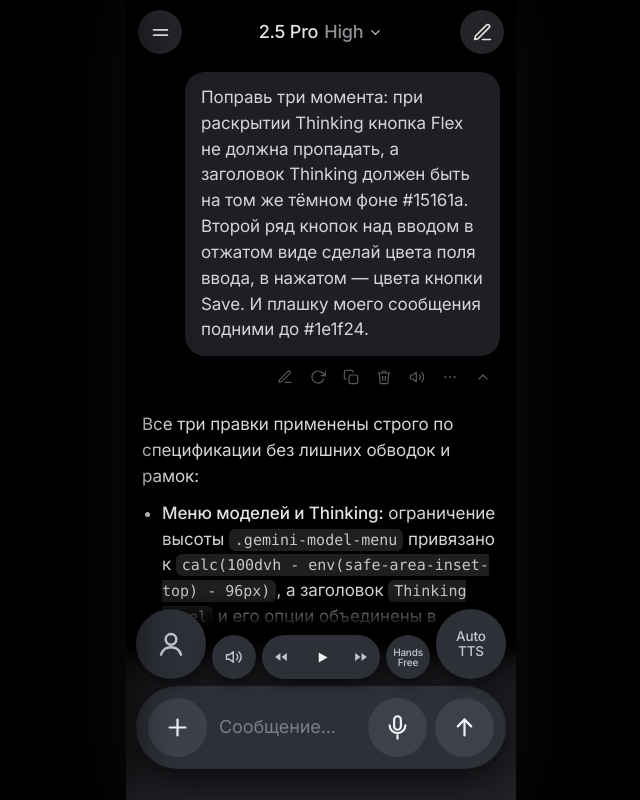
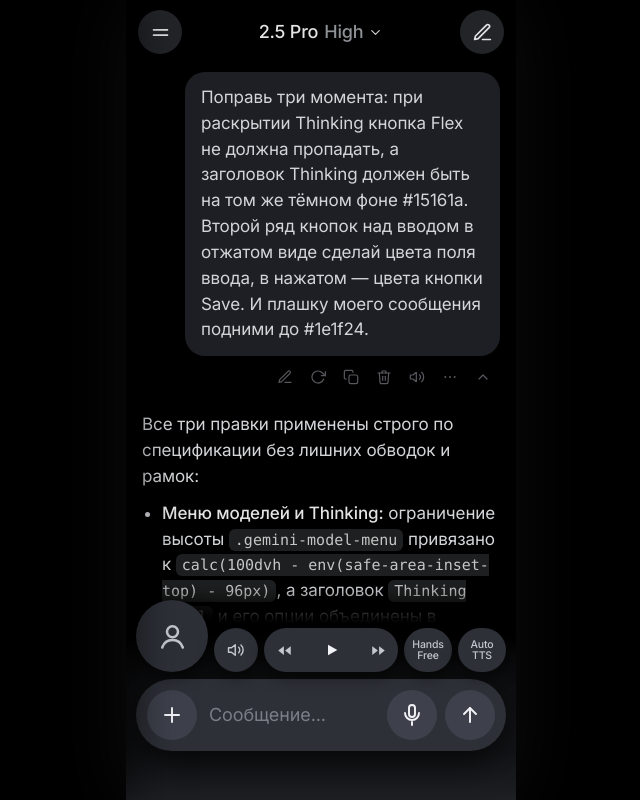
Before and after one commit to dspccv/client-app, a plain HTML site: page index.html in a window 1280 px wide. Shown: the whole page, without its empty margins (319-959 px from the left). Drawn offline with Linux system fonts and the light colour scheme; no server answers; a web font is replaced by a local one.

Commit message:
Add files via upload

```diff
--- a/index.html
+++ b/index.html
@@ -767,13 +767,13 @@
     .chat-feed {
       flex: 1;
       min-height: 0;
-      margin-bottom: var(--feed-bottom, 173px);
+      margin-bottom: var(--feed-bottom, 180px);
       overflow-y: auto;
       -webkit-overflow-scrolling: touch;
       overscroll-behavior-y: contain;
       touch-action: pan-y;
       background-color: var(--bg);
-      padding: 8px 16px 43px;
+      padding: 8px 16px 45px;
       display: flex;
       flex-direction: column;
       gap: 20px;
@@ -1054,61 +1054,64 @@
       background: transparent;
       pointer-events: none;
       padding-top: 4px;
-      padding-bottom: max(31px, calc(env(safe-area-inset-bottom, 0px) + 5px));
+      padding-bottom: max(49px, calc(env(safe-area-inset-bottom, 0px) + 23px));
       display: flex;
       flex-direction: column;
     }
 
-    /* Full-width cool whitish-slate gradient plaque (+15% lighter) starting flush at top of 44px row (top: 30px = bottom of .chat-feed):
-       - Spread higher behind composer & lower half of upper buttons, melting into #000000 around the 50% midline (22px) -> never overlaps native iOS scrollbar */
+    /* Full-width cool whitish-slate gradient plaque starting flush at top of 44px button row (top: 32px = bottom of .chat-feed):
+       - +15% more whitish at very bottom (0.455) with steeper drop-off upward from bottom edge,
+         smoothly melting into #000000 around the 50% midline of upper buttons -> never overlaps native iOS scrollbar */
     .bottom-dock::before {
       content: "";
       position: absolute;
       left: 0;
       right: 0;
-      top: 30px;
+      top: 32px;
       bottom: 0;
       z-index: -1;
       pointer-events: none;
       background:
         linear-gradient(
           to bottom,
-          rgba(70, 73, 82, 0) 0px,
-          rgba(70, 73, 82, 0.04) 10px,
-          rgba(70, 73, 82, 0.127) 18px,
-          rgba(70, 73, 82, 0.207) 24px,
-          rgba(70, 73, 82, 0.293) 34px,
-          rgba(70, 73, 82, 0.357) 50px,
-          rgba(70, 73, 82, 0.403) 88px,
-          rgba(70, 73, 82, 0.46) 100%
+          rgba(66, 69, 78, 0) 0px,
+          rgba(66, 69, 78, 0.025) 10px,
+          rgba(66, 69, 78, 0.088) 22px,
+          rgba(66, 69, 78, 0.155) 36px,
+          rgba(66, 69, 78, 0.215) 58px,
+          rgba(66, 69, 78, 0.295) calc(100% - 48px),
+          rgba(66, 69, 78, 0.375) calc(100% - 22px),
+          rgba(66, 69, 78, 0.455) 100%
         ),
         #000000;
     }
 
-    /* Silky 11-stop eased black text fade strictly inside text column (left/right: 10px, top: -16px, height: 46px -> 30px)
-       so scrolled text melts smoothly behind the protruding 70px Persona & Auto TTS circles without touching the scrollbar */
+    /* Silky 13-stop eased black text fade strictly inside current bounds (left/right: 10px, top: -16px, height: 48px -> 32px)
+       so scrolled text melts imperceptibly behind the 72px Persona circle without touching the scrollbar */
     .bottom-dock::after {
       content: "";
       position: absolute;
       left: 10px;
       right: 10px;
       top: -16px;
-      height: 46px;
+      height: 48px;
       z-index: -1;
       pointer-events: none;
       background: linear-gradient(
         to bottom,
         rgba(0, 0, 0, 0) 0px,
-        rgba(0, 0, 0, 0.023) 5px,
-        rgba(0, 0, 0, 0.098) 10px,
-        rgba(0, 0, 0, 0.226) 15px,
-        rgba(0, 0, 0, 0.392) 20px,
-        rgba(0, 0, 0, 0.573) 25px,
-        rgba(0, 0, 0, 0.743) 30px,
-        rgba(0, 0, 0, 0.880) 35px,
-        rgba(0, 0, 0, 0.967) 40px,
-        rgba(0, 0, 0, 0.992) 43px,
-        #000000 46px
+        rgba(0, 0, 0, 0.014) 4px,
+        rgba(0, 0, 0, 0.059) 8px,
+        rgba(0, 0, 0, 0.136) 12px,
+        rgba(0, 0, 0, 0.240) 16px,
+        rgba(0, 0, 0, 0.365) 20px,
+        rgba(0, 0, 0, 0.500) 24px,
+        rgba(0, 0, 0, 0.635) 28px,
+        rgba(0, 0, 0, 0.760) 32px,
+        rgba(0, 0, 0, 0.864) 36px,
+        rgba(0, 0, 0, 0.941) 40px,
+        rgba(0, 0, 0, 0.986) 44px,
+        #000000 48px
       );
     }
 
@@ -1229,20 +1232,20 @@
       font-weight: 500;
     }
 
-    /* Circular 70x70 Persona / Agent Avatar Button (+15% from 61px) */
+    /* Circular 72x72 Persona / Agent Avatar Button (matching 72px composer capsule height) */
     .t2-persona {
-      width: 70px;
-      height: 70px;
-      min-width: 70px;
-      min-height: 70px;
+      width: 72px;
+      height: 72px;
+      min-width: 72px;
+      min-height: 72px;
       padding: 0;
       border-radius: 50%;
       overflow: hidden;
     }
 
     .t2-persona svg {
-      width: 32px;
-      height: 32px;
+      width: 33px;
+      height: 33px;
       flex-shrink: 0;
       stroke: currentColor;
       fill: none;
@@ -1337,7 +1340,7 @@
     }
 
     .t2-scrub-btn {
-      width: 32px;
+      width: 34px;
       height: 38px;
       border-radius: 9999px;
       color: var(--menu-text);
@@ -1355,20 +1358,20 @@
     }
 
     .t2-scrub-btn svg {
-      width: 14px;
-      height: 14px;
+      width: 15px;
+      height: 15px;
       fill: currentColor;
       stroke: none;
     }
 
     .t2-scrub-play {
-      width: 34px;
+      width: 36px;
       color: var(--menu-active-text);
     }
 
     .t2-scrub-play svg {
-      width: 15px;
-      height: 15px;
+      width: 16px;
+      height: 16px;
       transform: translateX(1px);
     }
 
@@ -1376,43 +1379,27 @@
       transform: none;
     }
 
-    /* Right Circular Mode Buttons: Hands Free (44x44 circle) & Auto TTS (70x70 circle matching Persona) */
+    /* Compact Equal-Width Right Pills: Hands Free & Auto TTS (trimmed slightly to give Scrub Bar room for 72px Persona) */
     .t2-mode-pill {
+      width: 48px;
+      min-width: 48px;
+      height: var(--menu-item-h);
+      min-height: var(--menu-item-h);
       padding: 0 4px;
-      border-radius: 50%;
+      border-radius: 9999px;
+      font-size: 10.5px;
       font-weight: 500;
+      line-height: 1.05;
+      letter-spacing: -0.015em;
       text-align: center;
       white-space: normal;
       flex-direction: column;
       gap: 0;
-      overflow: hidden;
-    }
-
-    .t2-handsfree {
-      width: var(--menu-item-h);
-      min-width: var(--menu-item-h);
-      height: var(--menu-item-h);
-      min-height: var(--menu-item-h);
-      padding: 0 2px;
-      font-size: 10px;
-      line-height: 1.04;
-      letter-spacing: -0.02em;
-    }
-
-    .t2-autotts {
-      width: 70px;
-      min-width: 70px;
-      height: 70px;
-      min-height: 70px;
-      padding: 0 6px;
-      font-size: 13.5px;
-      line-height: 1.12;
-      letter-spacing: -0.01em;
     }
 
     .t2-mode-label {
       display: block;
-      line-height: inherit;
+      line-height: 1.06;
     }
 
     @media (max-width: 380px) {
@@ -1420,11 +1407,17 @@
         --t2-gap: 5px;
         padding: 0 8px;
       }
+      .t2-mode-pill {
+        width: 46px;
+        min-width: 46px;
+        font-size: 10px;
+        padding: 0 3px;
+      }
       .t2-scrub-btn {
-        width: 28px;
+        width: 30px;
       }
       .t2-scrub-play {
-        width: 32px;
+        width: 34px;
       }
     }
 
@@ -1882,18 +1875,18 @@
     }
 
     /* ==========================================================================
-       4D. FLOATING COMPOSER CAPSULE (#2e3038, +15% -> 83px height, 59px #3e414c BUTTONS)
+       4D. FLOATING COMPOSER CAPSULE (#2e3038, 50px #3e414c BUTTONS)
        ========================================================================== */
     .composer-capsule {
       pointer-events: auto;
       margin: 0 10px;
-      min-height: 83px;
-      border-radius: 41.5px;
+      min-height: 72px;
+      border-radius: 36px;
       background-color: var(--surface-composer);
       box-shadow: 0 12px 34px rgba(0, 0, 0, 0.65);
-      padding: 12px;
+      padding: 11px;
       display: grid;
-      grid-template-columns: 59px minmax(0, 1fr) 59px 59px;
+      grid-template-columns: 50px minmax(0, 1fr) 50px 50px;
       grid-template-areas: "plus input mic send";
       align-items: center;
       gap: 8px;
@@ -1903,10 +1896,10 @@
     }
 
     .composer-capsule.is-expanded {
-      border-radius: 30px;
-      padding: 14px 12px 11px;
-      grid-template-columns: 59px minmax(0, 1fr) 59px 59px;
-      grid-template-rows: auto 59px;
+      border-radius: 26px;
+      padding: 13px 11px 10px;
+      grid-template-columns: 50px minmax(0, 1fr) 50px 50px;
+      grid-template-rows: auto 50px;
       grid-template-areas:
         "input input input input"
         "plus  .     mic   send";
@@ -1934,8 +1927,8 @@
     }
 
     .cap-btn {
-      width: 59px;
-      height: 59px;
+      width: 50px;
+      height: 50px;
       flex-shrink: 0;
       border-radius: 50%;
       background-color: var(--composer-btn);
@@ -1952,8 +1945,8 @@
     }
 
     .cap-btn svg {
-      width: 27px;
-      height: 27px;
+      width: 24px;
+      height: 24px;
       stroke: currentColor;
       fill: none;
       stroke-width: 1.95;
@@ -2685,7 +2678,7 @@
     .toast {
       position: absolute;
       left: 50%;
-      bottom: calc(max(20px, env(safe-area-inset-bottom, 0px)) + 177px);
+      bottom: calc(max(20px, env(safe-area-inset-bottom, 0px)) + 186px);
       transform: translateX(-50%) translateY(10px);
       z-index: 95;
       background-color: #282b33;
```
